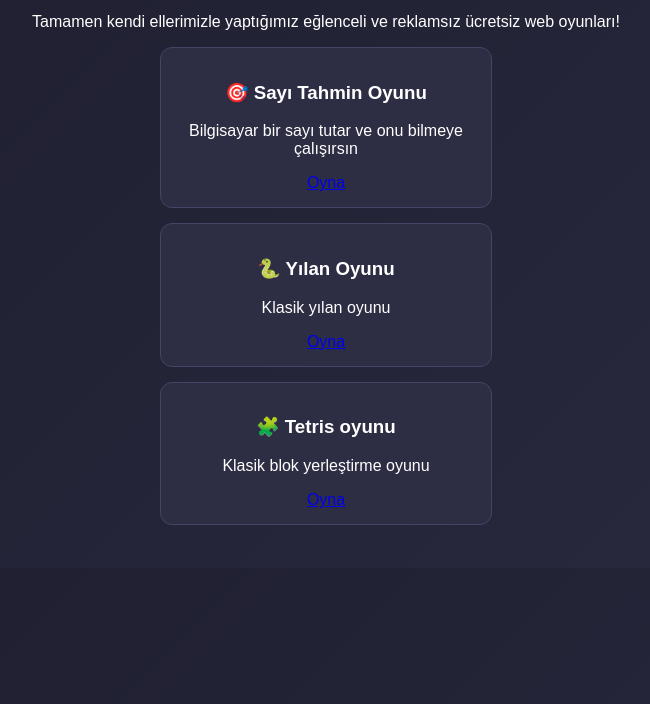
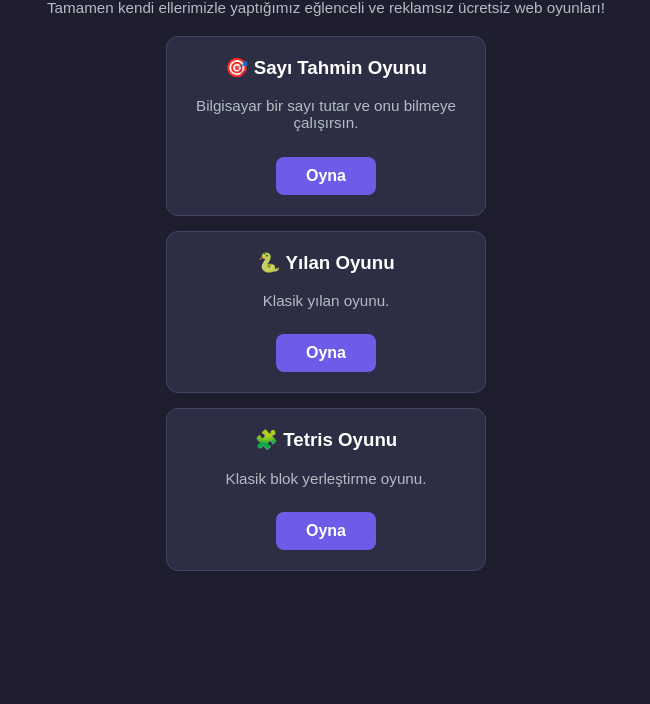
Before and after one commit to kaanae1923/Oyunlar, a plain HTML site: page index.html in a window 1280 px wide. Shown: the part 96-800 px from the top of the page, without its empty margins (314-964 px from the left). Drawn offline with Linux system fonts and the light colour scheme.

Commit message:
Refactor index.html for layout and style improvements
Updated HTML structure and styles for better layout and readability. Added container for game boxes and improved styling.

```diff
--- a/index.html
+++ b/index.html
@@ -1,37 +1,67 @@
 <!DOCTYPE html>
-<html>
+<html lang="tr">
 <head>
   <meta charset="UTF-8">
-  <title>Bizim Oyun Portalı</title>
+  <meta name="viewport" content="width=device-width, initial-scale=1.0">
+  <title>Oyun Platformumuz</title>
   <style>
     body {
-      background: linear-gradient(135deg, #1e1e2f, #2a2a40);
+      background: #1e1e2f;
       color: #ffffff;
       font-family: sans-serif;
       text-align: center;
+      margin: 0;
       padding: 20px;
     }
 
-    h1 { color: #6c5ce7; }
+    h1 {
+      color: #a29bfe;
+      margin-bottom: 5px;
+    }
+
+    p {
+      color: #b2bec3;
+      font-size: 0.95rem;
+    }
+
+    .container {
+      display: flex;
+      flex-direction: column;
+      align-items: center;
+      gap: 15px;
+      margin-top: 20px;
+    }
 
     .oyun-kutusu {
       background: #2d2d44;
       border-radius: 12px;
-      padding: 15px;
-      margin: 15px auto;
-      max-width: 300px;
+      padding: 20px;
+      width: 100%;
+      max-width: 320px;
       border: 1px solid #444466;
+      box-sizing: border-box;
     }
 
-    button {
-      padding: 10px 20px;
-      font-size: 16px;
-      background-color: #00b894;
-      color: white;
+    .oyun-kutusu h3 {
+      margin-top: 0;
+      color: #ffffff;
+    }
+
+    .btn {
+      display: inline-block;
+      background: #6c5ce7;
+      color: #ffffff;
+      padding: 10px 30px;
+      border-radius: 8px;
+      text-decoration: none;
+      font-weight: bold;
+      margin-top: 10px;
       border: none;
-      border-radius: 8px;
       cursor: pointer;
-      margin-top: 10px;
+    }
+
+    .btn:active {
+      background: #5b4cc4;
     }
   </style>
 </head>
@@ -40,24 +70,28 @@
   <h1>🎮 Oyun Platformumuz</h1>
   <p>Tamamen kendi ellerimizle yaptığımız eğlenceli ve reklamsız ücretsiz web oyunları!</p>
 
-
-  <!-- Sayı Tahmin Oyunu (ı yerine i olmalı) -->
+  <div class="container">
+    <!-- Sayı Tahmin Oyunu -->
     <div class="oyun-kutusu">
       <h3>🎯 Sayı Tahmin Oyunu</h3>
-  <p>Bilgisayar bir sayı tutar ve onu bilmeye çalışırsın</p>
+      <p>Bilgisayar bir sayı tutar ve onu bilmeye çalışırsın.</p>
       <a href="sayitahminoyunu.html" class="btn">Oyna</a>
     </div>
 
     <!-- Yılan Oyunu -->
     <div class="oyun-kutusu">
       <h3>🐍 Yılan Oyunu</h3>
-  <p>Klasik yılan oyunu</p>
+      <p>Klasik yılan oyunu.</p>
       <a href="yilan.html" class="btn">Oyna</a>
     </div>
 
     <!-- Tetris Oyunu -->
     <div class="oyun-kutusu">
-  <h3>🧩 Tetris oyunu</h3>
-  <p>Klasik blok yerleştirme oyunu</p>
+      <h3>🧩 Tetris Oyunu</h3>
+      <p>Klasik blok yerleştirme oyunu.</p>
       <a href="tetris.html" class="btn">Oyna</a>
     </div>
+  </div>
+
+</body>
+</html>
```
Lines whose indentation alone changed are shown as unchanged.
